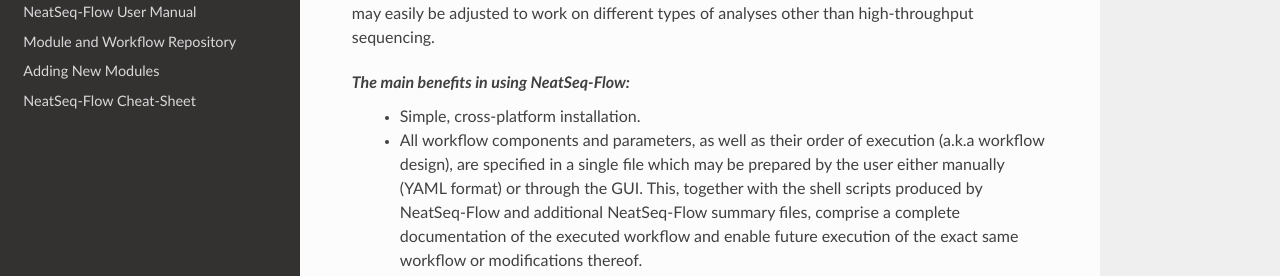
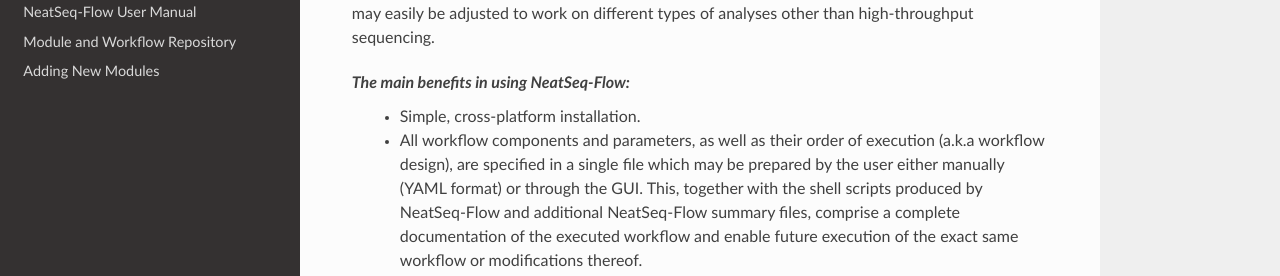
Before and after one commit to bioinfo-core-BGU/neatseq-flow, a Sphinx documentation site: the page built from docs/source/About.rst, in a window 1280 px wide. Shown: the part 398-674 px from the top of the page. Built offline with Sphinx 7.4.7 and the Read the Docs theme 2.0.0, drawn with Linux system fonts in a browser that asks for light colours.

Commit message:
final before transfer to neatseq-flow repo

```diff
--- a/docs/source/index.rst
+++ b/docs/source/index.rst
@@ -108,7 +108,7 @@
    User_Manual
    Repository_links
    Add_new_modules
-   cheat_sheet
+..   cheat_sheet
 ..   glossary
 
 
```
